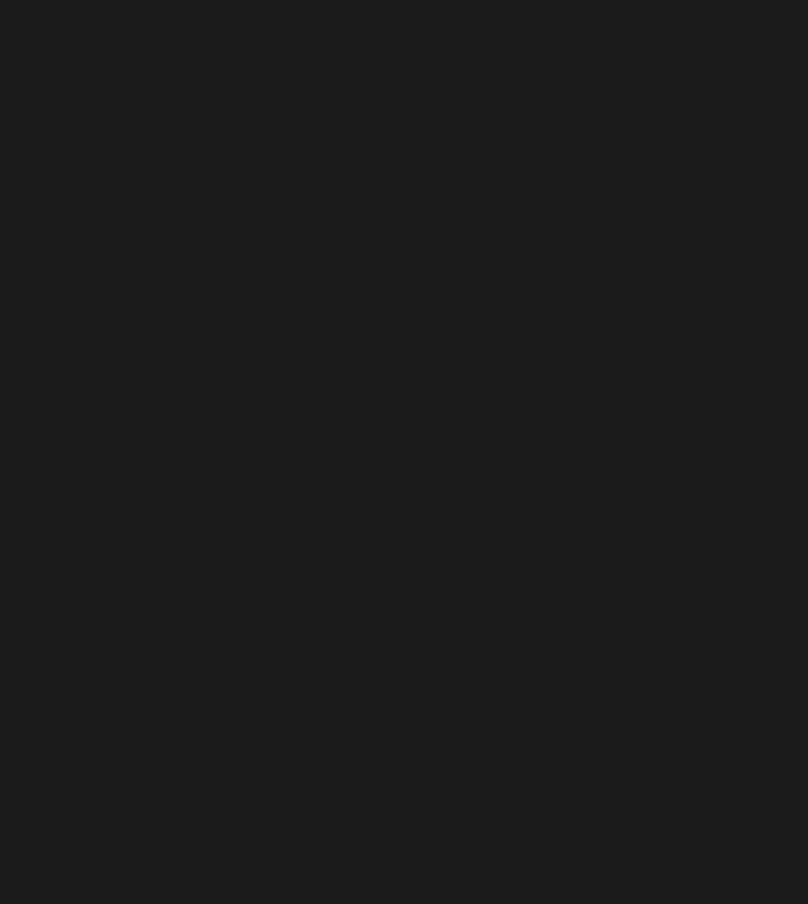
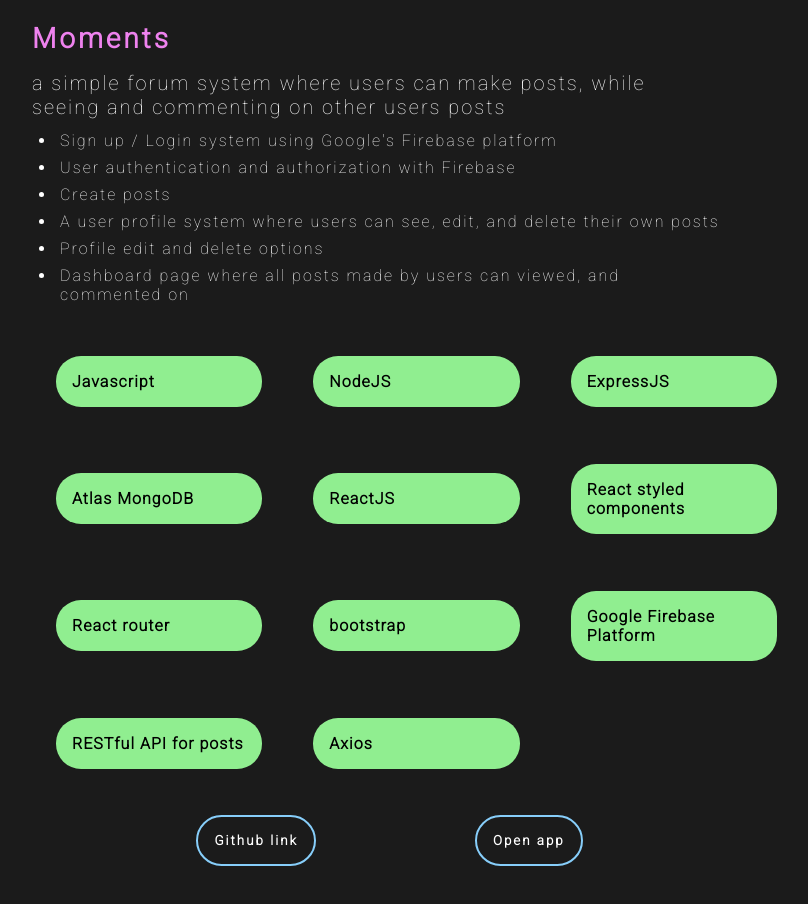
Before and after one commit to AbzG97/Portfolio_website, a React (Create React App) app: page /projects in a window 1280 px wide. Shown: the part 2020-2924 px from the top of the page, without its empty margins (408-1216 px from the left). Before the commit the page ends 2034 px from the top, so only its background shows below. Built offline with nearby package versions, Linux system fonts and the light colour scheme.

Commit message:
added project
Added project details and fixed some resume issues

```diff
--- a/src/ProjectData.js
+++ b/src/ProjectData.js
@@ -62,6 +62,34 @@
             github_rep: "https://github.com/AbzG97/basic-signup-login-system.git",
             website_link: "https://basic-auth-system.herokuapp.com/"
 
+        },
+        {
+            name: "Moments",
+            description: "a simple forum system where users can make posts, while seeing and commenting on other users posts",
+            features: [
+                "Sign up / Login system using Google's Firebase platform",
+                "User authentication and authorization with Firebase",
+                "Create posts",
+                "A user profile system where users can see, edit, and delete their own posts",
+                "Profile edit and delete options",
+                "Dashboard page where all posts made by users can viewed, and commented on",
+            ],
+            technologies: [
+                "Javascript",
+                "NodeJS",
+                "ExpressJS",
+                "Atlas MongoDB",
+                "ReactJS",
+                "React styled components",
+                "React router",
+                "bootstrap",
+                "Google Firebase Platform",
+                "RESTful API for posts",
+                "Axios"
+            ],
+            github_rep: "https://github.com/AbzG97/Moment_forum_post_system",
+            website_link: "https://moment-posts.herokuapp.com"
+
         }
     ]
 }
--- a/src/ResumeData.js
+++ b/src/ResumeData.js
@@ -8,12 +8,16 @@
         },
         qualifications: [
             "Core Java and Java enterprise edition",
-            "Software design fundamentals (SDLC, wireframing)",
+            "Software design fundamentals (SDLC, Agile)",
+            "UX fundamentals (Wireframing, User stories)",
+            "UML",
             "ExpressJS and Node for setting up web servers",
             "HTML, CSS",
             "Javascript",
             "ReactJS",
-            "Databases: SQL and MongoDB.",
+            "Git and Github",
+            "Databases: SQL and NoSQL database systems like MongoDB",
+            "RESTful APIs",
             "Customer service",
             "Collaboration and teamwork",
         ],
@@ -23,7 +27,7 @@
                 location: "Brampton, Ontario",
                 diploma: "Advanced Diploma in Computer Systems Technology – Information Systems Engineering",
                 highlights: [
-                    "Java programming that focuses on core programming principles, and developing web applications with MySQL database support",
+                    "Java programming that focuses on core programming principles like Object Oreinted Programming, and developing web applications with MySQL database support",
                     "Building front-end web applications using JavaScript Frameworks",
                     "IT computer networking courses that focuses on cabling standards, IPs, routing and switching protocols",
                     "Linux OS knowledge like File management, account creation, storage and disk management"
```
